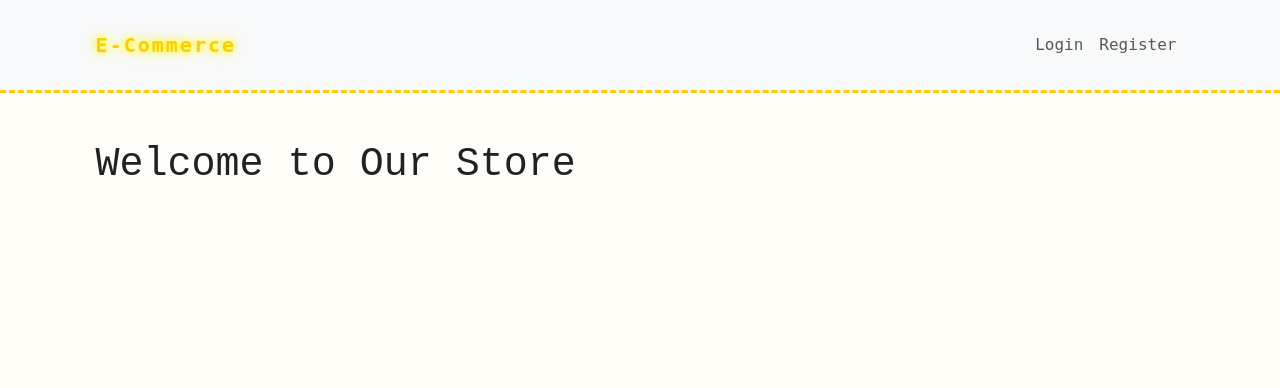
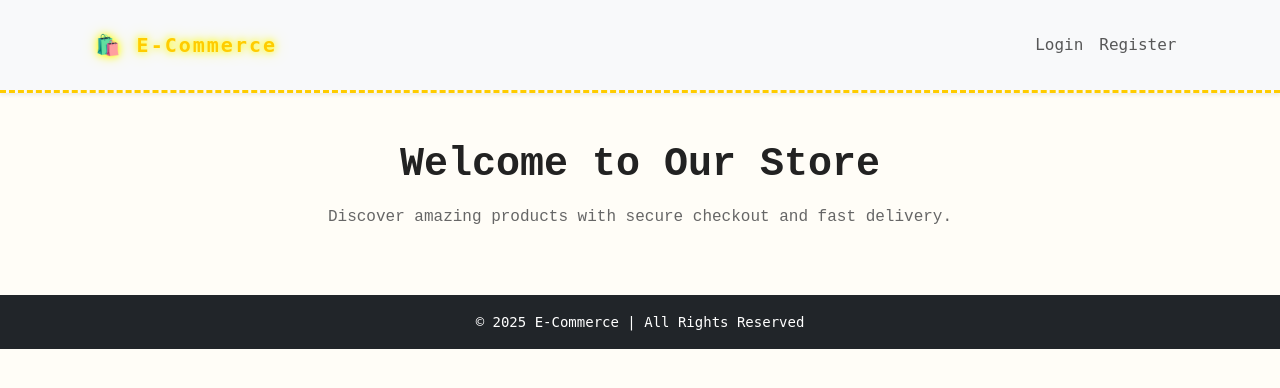
Before and after one commit to red-444/e_commerce, a Flask app: page / in a window 1280 px wide. Shown: the top 388 px of the page. Run offline with Flask 3, Linux system fonts and the light colour scheme.

Commit message:
Update index.html

```diff
--- a/templates/index.html
+++ b/templates/index.html
@@ -4,68 +4,88 @@
   <meta charset="UTF-8" />
   <meta name="viewport" content="width=device-width, initial-scale=1.0"/>
   <title>E-Commerce</title>
-  <link rel="stylesheet" href="https://cdn.jsdelivr.net/npm/bootstrap@5.3.0/dist/css/bootstrap.min.css">
+
+  <!-- Bootstrap -->
+  <link href="https://cdn.jsdelivr.net/npm/bootstrap@5.3.0/dist/css/bootstrap.min.css" rel="stylesheet">
+
+  <!-- Custom CSS -->
   <link rel="stylesheet" href="{{ url_for('static', filename='css/style.css') }}">
 </head>
 <body>
 
-<nav class="navbar navbar-expand-lg navbar-light bg-light">
+<!-- ===== Navbar ===== -->
+<nav class="navbar navbar-expand-lg navbar-light bg-light shadow-sm sticky-top">
   <div class="container">
-    <a class="navbar-brand" href="/">E-Commerce</a>
+    <a class="navbar-brand fw-bold" href="/">🛍️ E-Commerce</a>
 
-    <div class="collapse navbar-collapse">
-      <ul class="navbar-nav ms-auto">
+    <!-- Hamburger Menu (for mobile) -->
+    <button class="navbar-toggler" type="button" data-bs-toggle="collapse" data-bs-target="#navbarMenu"
+            aria-controls="navbarMenu" aria-expanded="false" aria-label="Toggle navigation">
+      <span class="navbar-toggler-icon"></span>
+    </button>
 
+    <!-- Navbar Links -->
+    <div class="collapse navbar-collapse" id="navbarMenu">
+      <ul class="navbar-nav ms-auto align-items-center">
         {% if session.get("user_id") %}
-          <!-- Products -->
           <li class="nav-item">
             <a class="nav-link" href="{{ url_for('product.products') }}">Products</a>
           </li>
 
-          <!-- Cart -->
           <li class="nav-item">
-            <a class="nav-link" href="{{ url_for('cart.view_cart') }}">
+            <a class="nav-link d-flex align-items-center" href="{{ url_for('cart.view_cart') }}">
               🛒 Cart
               {% if session.get("cart_count") %}
-                <span class="badge bg-primary">{{ session.get("cart_count") }}</span>
+                <span class="badge bg-primary ms-1">{{ session.get("cart_count") }}</span>
               {% endif %}
             </a>
           </li>
+
+          <li class="nav-item">
+            <a class="nav-link" href="{{ url_for('order.checkout') }}">
+              💳 Checkout
+            </a>
           </li>
-<li class="nav-item">
-    <a class="nav-link" href="{{ url_for('order.checkout') }}">
-        <i class="fas fa-credit-card"></i> Checkout
-    </a>
 
-          <!-- Profile -->
+          <!-- Profile Dropdown -->
           <li class="nav-item dropdown">
-            <a class="nav-link dropdown-toggle d-flex align-items-center" href="#" id="navbarDropdown" data-bs-toggle="dropdown">
+            <a class="nav-link dropdown-toggle d-flex align-items-center" href="#" id="navbarDropdown"
+               data-bs-toggle="dropdown" aria-expanded="false">
               <img src="{{ session.get('profile_pic', url_for('static', filename='images/default_profile.png')) }}"
-                   alt="Profile" width="35" height="35" class="rounded-circle me-2">
+                   alt="Profile" width="35" height="35" class="rounded-circle me-2 border">
               {{ session.get("username") }}
             </a>
-            <ul class="dropdown-menu dropdown-menu-end">
+            <ul class="dropdown-menu dropdown-menu-end shadow-sm">
               <li><a class="dropdown-item" href="{{ url_for('user.profile') }}">Profile</a></li>
-              <li><a class="dropdown-item" href="{{ url_for('user.logout') }}">Logout</a></li>
+              <li><hr class="dropdown-divider"></li>
+              <li><a class="dropdown-item text-danger" href="{{ url_for('user.logout') }}">Logout</a></li>
             </ul>
           </li>
 
         {% else %}
-          <!-- Login / Register -->
+          <!-- Not Logged In -->
           <li class="nav-item"><a class="nav-link" href="{{ url_for('login') }}">Login</a></li>
           <li class="nav-item"><a class="nav-link" href="{{ url_for('register') }}">Register</a></li>
         {% endif %}
-
       </ul>
     </div>
   </div>
 </nav>
 
-<div class="container py-5">
-  <h1>Welcome to Our Store</h1>
-</div>
+<!-- ===== Main Content ===== -->
+<section class="container py-5 text-center">
+  <h1 class="fw-bold mb-3">Welcome to Our Store</h1>
+  <p class="text-muted">Discover amazing products with secure checkout and fast delivery.</p>
+</section>
 
+<!-- ===== Footer ===== -->
+<footer class="bg-dark text-white text-center py-3 mt-auto">
+  <p class="mb-0">&copy; {{ year }} E-Commerce | All Rights Reserved</p>
+</footer>
+
+<!-- Bootstrap JS -->
 <script src="https://cdn.jsdelivr.net/npm/bootstrap@5.3.0/dist/js/bootstrap.bundle.min.js"></script>
 <script src="{{ url_for('static', filename='js/main.js') }}"></script>
+
 </body>
 </html>
```
